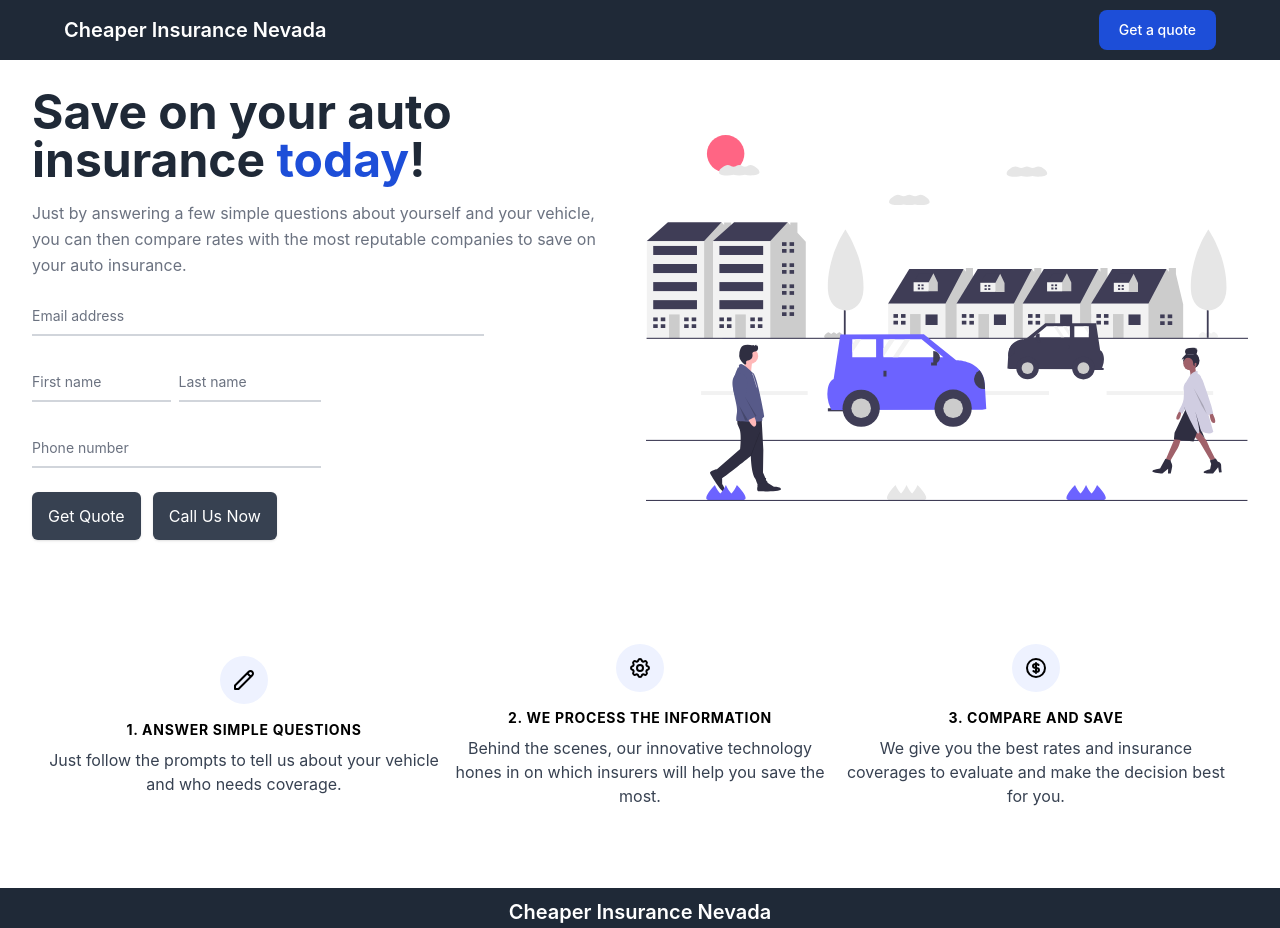
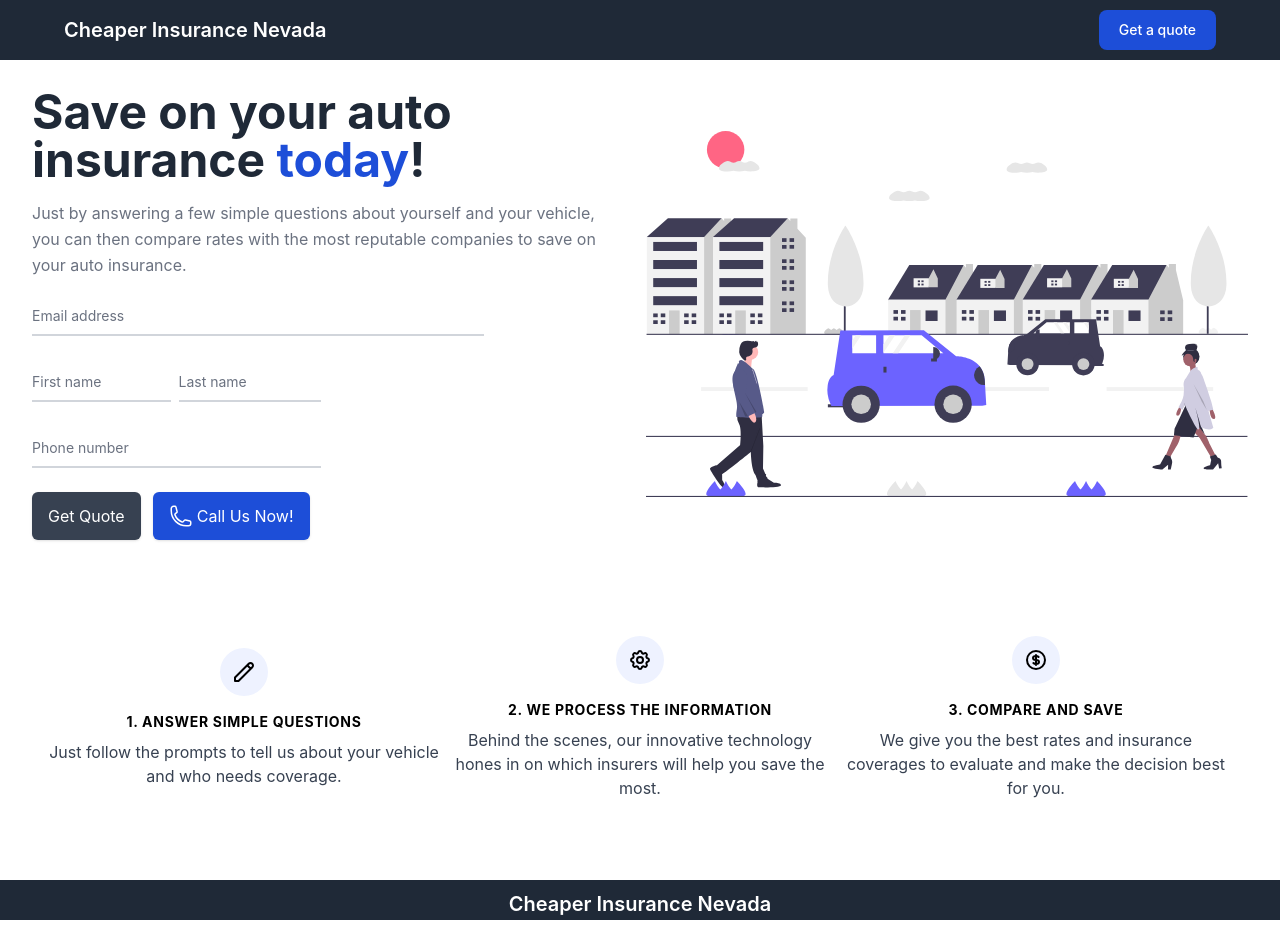
Before and after one commit to saucemills/cheap-insurance, a Next.js app: page / in a window 1280 px wide. Built offline with nearby package versions, Linux system fonts and the light colour scheme.

Commit message:
button enhancements

```diff
--- a/pages/components/FormBody.js
+++ b/pages/components/FormBody.js
@@ -95,8 +95,24 @@
     <>
       <section className="max-w-screen-xl px-4 my-12 lg:max-w-4xl mx-auto mt-6">
         <a className="flex justify-center mb-2" href="tel:7023897341">
-          <button className="outline-none bg-gray-700 text-white text-center px-4 py-3 rounded-md shadow w-1/2 ring-offset-2 ring-gray-700 focus:ring-2  sm:w-auto">
-            Call Us Now
+          <button className="outline-none bg-blue-700 hover:bg-blue-800 text-white text-center px-4 py-3 rounded-md shadow w-1/2 ring-offset-2 ring-gray-700 focus:ring-2  sm:w-auto">
+            <div className="flex justify-center">
+              <svg
+                xmlns="http://www.w3.org/2000/svg"
+                fill="none"
+                viewBox="0 0 24 24"
+                strokeWidth={1.5}
+                stroke="currentColor"
+                className="w-6 h-6 mr-1"
+              >
+                <path
+                  strokeLinecap="round"
+                  strokeLinejoin="round"
+                  d="M2.25 6.75c0 8.284 6.716 15 15 15h2.25a2.25 2.25 0 002.25-2.25v-1.372c0-.516-.351-.966-.852-1.091l-4.423-1.106c-.44-.11-.902.055-1.173.417l-.97 1.293c-.282.376-.769.542-1.21.38a12.035 12.035 0 01-7.143-7.143c-.162-.441.004-.928.38-1.21l1.293-.97c.363-.271.527-.734.417-1.173L6.963 3.102a1.125 1.125 0 00-1.091-.852H4.5A2.25 2.25 0 002.25 4.5v2.25z"
+                />
+              </svg>
+              Call Us Now!
+            </div>
           </button>
         </a>
         <h1 className="text-center text-xl font-bold">Get a quote</h1>
--- a/pages/components/Hero.js
+++ b/pages/components/Hero.js
@@ -131,20 +131,38 @@
                   </label>
                 </div>
               </div>
+              <div className="sm:flex sm:items-center sm:my-auto">
                 <button
                   type="submit"
-                className="outline-none mb-2 bg-gray-700 text-white mr-3 text-center px-4 py-3 rounded-md shadow w-full ring-offset-2 ring-gray-700 focus:ring-2  sm:w-auto"
+                  className="outline-none h-12 mb-2 sm:mb-0 bg-gray-700 text-white mr-3 text-center px-4 py-3 rounded-md shadow w-full ring-offset-2 ring-gray-700 focus:ring-2  sm:w-auto"
                 >
                   Get Quote
                 </button>
                 <a href="tel:7023897341">
                   <button
                     type="button"
-                  className="outline-none bg-gray-700 text-white text-center px-4 py-3 rounded-md shadow w-full ring-offset-2 ring-gray-700 focus:ring-2  sm:w-auto"
+                    className="outline-none h-12 bg-blue-700 hover:bg-blue-800 text-white text-center px-4 py-3 rounded-md shadow w-full ring-offset-2 ring-gray-700 focus:ring-2  sm:w-auto"
                   >
-                  Call Us Now
+                    <div className="flex justify-center">
+                      <svg
+                        xmlns="http://www.w3.org/2000/svg"
+                        fill="none"
+                        viewBox="0 0 24 24"
+                        strokeWidth={1.5}
+                        stroke="currentColor"
+                        className="w-6 h-6 mr-1"
+                      >
+                        <path
+                          strokeLinecap="round"
+                          strokeLinejoin="round"
+                          d="M2.25 6.75c0 8.284 6.716 15 15 15h2.25a2.25 2.25 0 002.25-2.25v-1.372c0-.516-.351-.966-.852-1.091l-4.423-1.106c-.44-.11-.902.055-1.173.417l-.97 1.293c-.282.376-.769.542-1.21.38a12.035 12.035 0 01-7.143-7.143c-.162-.441.004-.928.38-1.21l1.293-.97c.363-.271.527-.734.417-1.173L6.963 3.102a1.125 1.125 0 00-1.091-.852H4.5A2.25 2.25 0 002.25 4.5v2.25z"
+                        />
+                      </svg>
+                      Call Us Now!
+                    </div>
                   </button>
                 </a>
+              </div>
             </div>
           </form>
         </div>
```
Lines whose indentation alone changed are shown as unchanged.
